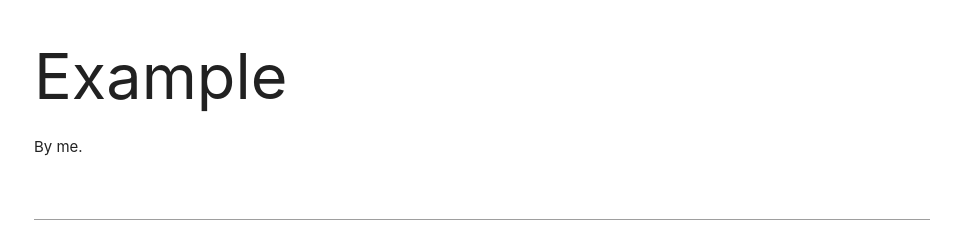
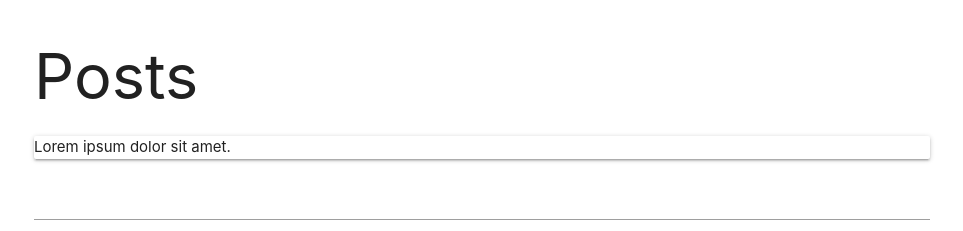
Before and after one commit to control-alt-delete15/Social, a plain HTML site: page index.html in a window 1280 px wide. Shown: the whole page, without its empty margins (158-1121 px from the left). Drawn offline with nearby package versions, Linux system fonts and the light colour scheme.

Commit message:
Update index.html

```diff
--- a/index.html
+++ b/index.html
@@ -12,8 +12,10 @@
 
   <body>
     <div class="container">
-      <h1>Example</h1>
-      <p>By me.</p>
+      <h1>Posts</h1>
+      <div class="card">
+        <p> Lorem ipsum dolor sit amet.</p>
+      </div>
       <input type="text">
     </div>
   </body>
```
